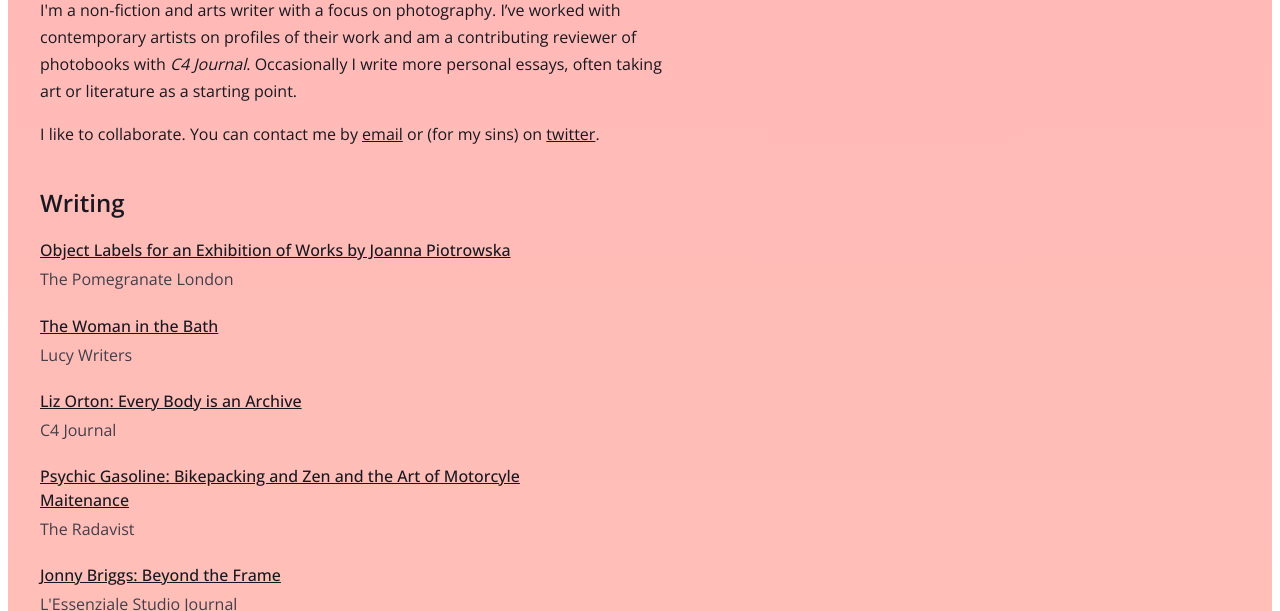
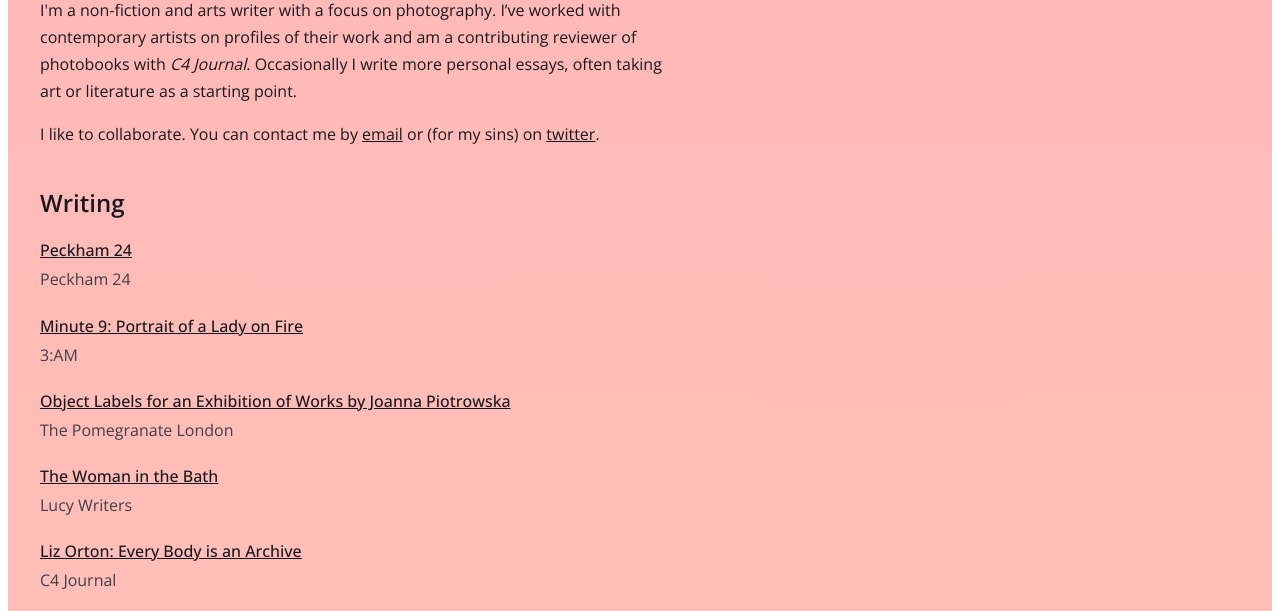
Before and after one commit to emmakwow/emmakwow.github.io, a Gatsby site: page / in a window 1280 px wide. Shown: the part 116-727 px from the top of the page. Built offline with nearby package versions, Linux system fonts and the light colour scheme; Gatsby itself is replaced by a stand-in of ours.

Commit message:
content update

```diff
--- a/src/content/index.js
+++ b/src/content/index.js
@@ -1,4 +1,14 @@
 export const writing = [
+  {
+    title: "Peckham 24",
+    url: "https://www.peckham24.com/",
+    publisher: "Peckham 24",
+  },
+  {
+    title: "Minute 9: Portrait of a Lady on Fire",
+    url: "https://www.3ammagazine.com/3am/minute-9-portrait-of-a-lady-on-fire/ ",
+    publisher: "3:AM",
+  },
   {
     title: "Object Labels for an Exhibition of Works by Joanna Piotrowska",
     url: "https://thepomegranatelondon.com/order",
```
